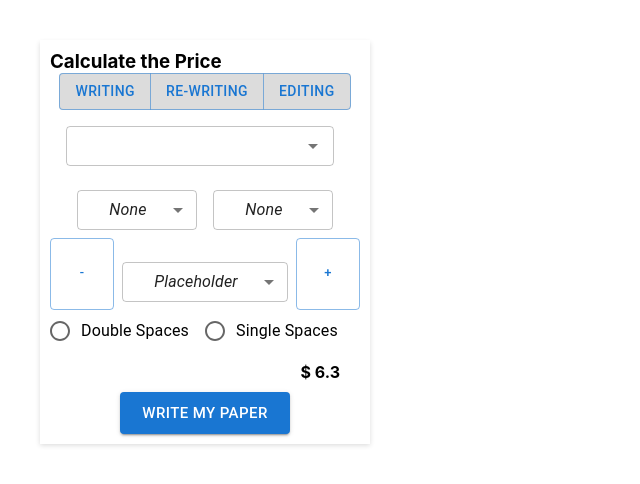
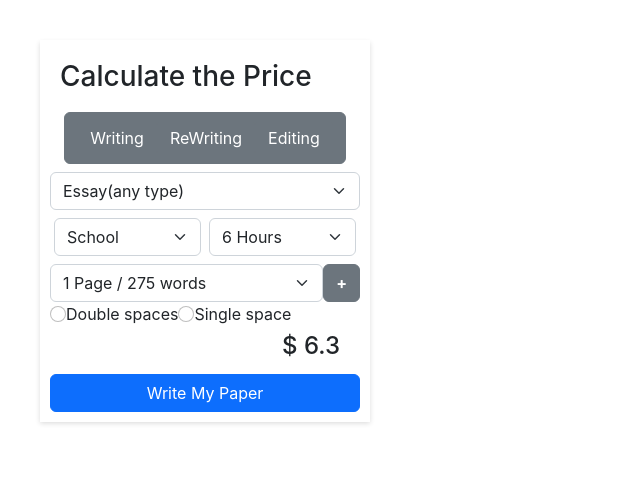
Before and after one commit to Sidkhan36/price-calculator-with-firebase, a React (Create React App) app: page / in a window 1280 px wide. Shown: the top 484 px of the page, without its empty margins (0-640 px from the left). Built offline with nearby package versions, Linux system fonts and the light colour scheme.

Commit message:
second commit

```diff
--- a/public/index.html
+++ b/public/index.html
@@ -10,6 +10,9 @@
       content="Web site created using create-react-app"
     />
     <link rel="apple-touch-icon" href="%PUBLIC_URL%/logo192.png" />
+    <!-- CSS only -->
+<link href="https://cdn.jsdelivr.net/npm/bootstrap@5.2.1/dist/css/bootstrap.min.css" rel="stylesheet" integrity="sha384-iYQeCzEYFbKjA/T2uDLTpkwGzCiq6soy8tYaI1GyVh/UjpbCx/TYkiZhlZB6+fzT" crossorigin="anonymous">
+
     <!--
       manifest.json provides metadata used when your web app is installed on a
       user's mobile device or desktop. See https://developers.google.com/web/fundamentals/web-app-manifest/
--- a/src/App.js
+++ b/src/App.js
@@ -1,13 +1,50 @@
 import './App.css';
 import { Button } from '@mui/material';
 import Form from './components/Form';
+import { useReducer } from 'react';
+import data from './components/data';
+import CreateContext from './CreateContext';
+import DispatchContext from './DispatchContext';
 
+function dispatcher(state, action){
+  switch(action.type){
+    case 'INCREMENT':
+        return {...state, words:state.words + 275, page:state.page + 1}
+    case 'DECREMENT':
+        return {...state,words:state.words - 275, page:state.page - 1}
+    }
+}
+const initialState ={
+  tabs:[{tab:"Writing"}, {tab:"ReWriting"}, {tab:"Editing"}],
+  worktype: [
+    'Essay(any type)',
+    'Admission Essay',
+    'Article Writing',
+    'Article Review',
+    'Movie Review',
+    'Course Work',
+    'Outline',
+    'Marketing Plane',
+    'Letters/Memos',
+    'Case study',
+    'Business Plan',
+  ],
+  page:1,
+  words:275
+}
 
 function App() {
+  const [state, dispatch] = useReducer(dispatcher, initialState)
+  console.log(state)
   return (
+    <DispatchContext.Provider value={dispatch}>
+    <CreateContext.Provider value={state}>
+
     <div className="App">
       <Form/>
     </div>
+    </CreateContext.Provider>
+    </DispatchContext.Provider>
   );
 }
 
--- /dev/null
+++ b/src/CreateContext.js
@@ -0,0 +1,5 @@
+import { createContext } from "react";
+
+const CreateContext = createContext()
+
+export default CreateContext
--- /dev/null
+++ b/src/DispatchContext.js
@@ -0,0 +1,5 @@
+import { createContext } from "react";
+
+const DispatchContext = createContext()
+
+export default DispatchContext
--- a/src/components/CatandTime.jsx
+++ b/src/components/CatandTime.jsx
@@ -1,54 +1,29 @@
-import { FormControl, FormHelperText, MenuItem, Select } from '@mui/material';
 import React from 'react'
 
 const CatandTime = () => {
-    const [age, setAge] = React.useState('');
-    const [week, setWeek] = React.useState('');
+  const names=[
+  'School',
+  'College',
+  'University',
+  'Maters',
+  'Doctorate']
 
-    const handleChange = (event) => {
-      setAge(event.target.value);
-    };
-    const handleChange1 = (event) => {
-      setWeek(event.target.value);
-    };
+  const time=[
+  '6 Hours',
+  '12 Hours',
+  '1 Day',
+  '2 Day',
+  '3 Day']
+
+
   return (
-    <div>
-        <FormControl sx={{ m: 1, minWidth: 120 }}>
-        <Select size='small'
-          value={age}
-          onChange={handleChange}
-          displayEmpty
-          inputProps={{ 'aria-label': 'Without label' }}
-        >
-          <MenuItem value="">
-            <em>None</em>
-          </MenuItem>
-          <MenuItem value={1}>School</MenuItem>
-          <MenuItem value={2}>College</MenuItem>
-          <MenuItem value={3}>University</MenuItem>
-          <MenuItem value={4}>Mater's</MenuItem>
-          <MenuItem value={5}>Doctorate</MenuItem>
-        </Select>
-        {/* <FormHelperText>Without label</FormHelperText> */}
-      </FormControl>
-        <FormControl sx={{ m: 1, minWidth: 120 }}>
-        <Select size='small'
-          value={week}
-          onChange={handleChange1}
-          displayEmpty
-          inputProps={{ 'aria-label': 'Without label' }}
-          >
-          <MenuItem value="">
-            <em>None</em>
-          </MenuItem>
-          <MenuItem value={0.25}>6 Hours</MenuItem>
-          <MenuItem value={0.5}>12 Hours</MenuItem>
-          <MenuItem value={1}>1 Day</MenuItem>
-          <MenuItem value={2}>2 Day</MenuItem>
-          <MenuItem value={3}>3 Day</MenuItem>
-        </Select>
-        {/* <FormHelperText>Without label</FormHelperText> */}
-      </FormControl>
+    <div className='categandtime d-flex my-2'>
+      <select className='form-select  mx-1'>
+        {names.map(name => <option key={name}>{name}</option>)}
+      </select>
+      <select className='form-select  mx-1'>
+        {time.map(time => <option key={time}>{time}</option>)}
+      </select>
     </div>
   )
 }
--- a/src/components/Form.js
+++ b/src/components/Form.js
@@ -6,25 +6,42 @@ import CatandTime from './CatandTime'
 import PagesandWords from './PagesandWords'
 import { Button, FormControlLabel, Radio, RadioGroup } from '@mui/material'
 const Form = () => {
+  function submitHandler(e){
+    e.preventDefault()
+  }
   return (
     <div className='form'>
-      <h3 style={{textAlign:'start'}}>Calculate the Price</h3>
-      <form>
+      <h3 style={{textAlign:'start', padding:'10px'}}>Calculate the Price</h3>
+      <form onSubmit={submitHandler}>
 
         <Tabs/>
         <Select/>
         <CatandTime/>
         <PagesandWords/>
-        <RadioGroup
+        {/* <RadioGroup
         row
         aria-labelledby="demo-row-radio-buttons-group-label"
         name="row-radio-buttons-group"
         >
         <FormControlLabel value="female" control={<Radio />} label="Double Spaces" />
         <FormControlLabel value="male" control={<Radio />} label="Single Spaces" />
-      </RadioGroup>
+      </RadioGroup> */}
+      <div className='d-flex'>
+
+       <input className="form-check-input" type="radio" name="flexRadioDefault" id="flexRadioDefault1" />
+  <label className="form-check-label" htmlFor="flexRadioDefault1">
+    Double spaces
+  </label>
+       <input className="form-check-input" type="radio" name="flexRadioDefault" id="flexRadioDefault1" />
+  <label className="form-check-label" htmlFor="flexRadioDefault1">
+    Single space
+  </label>
+      </div>
+
         <h4>$ 6.3</h4>
-        <Button variant='contained' size='large'>Write My Paper</Button>
+        <div className="d-grid gap-2">
+      <button className="btn btn-primary" type="button">Write My Paper</button>
+</div>
           </form>
     </div>
   )
--- a/src/components/PagesandWords.jsx
+++ b/src/components/PagesandWords.jsx
@@ -1,26 +1,11 @@
-import {
-  Button,
-  FormControl,
-  MenuItem,
-  OutlinedInput,
-  Select,
-} from "@mui/material";
-import React from "react";
-import { useTheme } from "@mui/material/styles";
-import { flexbox } from "@mui/system";
-
-const ITEM_HEIGHT = 48;
-const ITEM_PADDING_TOP = 8;
-const MenuProps = {
-  PaperProps: {
-    style: {
-      maxHeight: ITEM_HEIGHT * 4.5 + ITEM_PADDING_TOP,
-      width: 250,
-    },
-  },
-};
-
-const names = [
+import React, { useContext } from 'react'
+import CreateContext from '../CreateContext'
+import DispatchContext from '../DispatchContext'
+const PagesandWords = () => {
+  const dispatch = useContext(DispatchContext)
+  const state = useContext(CreateContext)
+  const disabled = state.page <=1 && state.words <=275?'disabled':''
+  const pageandwords =[
     "1 Page / 275 words",
         "2 Page / 550 words",
         "3 Page / 825 words",
@@ -30,67 +15,19 @@ const names = [
         "7 Page / 1925 words",
         "8 Page / 2200 words",
         "9 Page / 2475 words",
-];
-
-function getStyles(name, personName, theme) {
-  return {
-    fontWeight:
-      personName.indexOf(name) === -1
-        ? theme.typography.fontWeightRegular
-        : theme.typography.fontWeightMedium,
-  };
-}
-const PagesandWords = () => {
-  const theme = useTheme();
-  const [personName, setPersonName] = React.useState([]);
-
-  const handleChange = (event) => {
-    const {
-      target: { value },
-    } = event;
-    setPersonName(
-      // On autofill we get a stringified value.
-      typeof value === "string" ? value.split(",") : value
-    );
-  };
+  ]
   return (
-    <div style={{ display: "flex" }}>
-      <Button variant="outlined" size="small">-</Button>
-      <FormControl sx={{ m: 1, width: 300, mt: 3 }}>
-        <Select
-          size="small"
-          multiple
-          displayEmpty
-          value={personName}
-          onChange={handleChange}
-          input={<OutlinedInput />}
-          renderValue={(selected) => {
-            if (selected.length === 0) {
-              return <em>Placeholder</em>;
+    <div className='d-flex'>
+      {!disabled && <button className='btn fw-bold ' onClick={()=> dispatch({type:'DECREMENT'})}>-</button>}
+      <select name='pages' className='form-select'>
+        {pageandwords.map(page => <option key={page}>{page}</option>)}
+      </select>
+      <button className='btn btn-secondary fw-bold' onClick={()=> dispatch({type:'INCREMENT'})}>+</button>
+    </div>
+  )
 }
 
-            return selected.join(", ");
-          }}
-          MenuProps={MenuProps}
-          inputProps={{ "aria-label": "Without label" }}
-        >
-          <MenuItem disabled value="">
-            <em>Placeholder</em>
-          </MenuItem>
-          {names.map((name) => (
-            <MenuItem
-              key={name}
-              value={name}
-              style={getStyles(name, personName, theme)}
-            >
-              {name}
-            </MenuItem>
-          ))}
-        </Select>
-      </FormControl>
-      <Button variant="outlined" size="small">+</Button>
-    </div>
-  );
-};
-
-export default PagesandWords;
+export default PagesandWords
+{/* <option className='style'>1 Page / 275 words</option>
+<option className='style'>2 Page / 550 words</option>
+<option className='style'>3 Page / 825 words</option>  */}
--- a/src/components/Select.jsx
+++ b/src/components/Select.jsx
@@ -1,45 +1,18 @@
-import * as React from 'react';
-import { useTheme } from '@mui/material/styles';
-import { Autocomplete, TextField } from '@mui/material';
+import React, { useContext } from 'react'
+import CreateContext from '../CreateContext'
 
-const names = [
-  'Essay(any type)',
-  'Admission Essay',
-  'Article Writing',
-  'Article Review',
-  'Movie Review',
-  'Course Work',
-  'Outline',
-  'Marketing Plane',
-  'Letters/Memos',
-  'Case study',
-  'Business Plan',
-];
+const Select = () => {
+  const state = useContext(CreateContext)
+  const worktype = state.worktype
+  // console.log(worktype)
+  return (
+    <div className='my-2'>
+  <select className="form-select my-2'" >
+    {worktype.map(type => <option key={type}>{type}</option>)}
 
-export default function MultipleSelectPlaceholder() {
-  const theme = useTheme();
-  const [personName, setPersonName] = React.useState([]);
+  </select>
+    </div>
+  )
+}
 
-  const handleChange = (event) => {
-    const {
-      target: { value },
-    } = event;
-    setPersonName(
-      // On autofill we get a stringified value.
-      typeof value === 'string' ? value.split(',') : value,
-    );
-  };
-
-  return (
-    <div>
- <Autocomplete
-      disablePortal
-      id="combo-box-demo"
-      options={names}
-      sx={{ width: 300 , padding:2}}
-      size='small'
-      renderInput={(params) => <TextField {...params} />}
-    />
-    </div>
-  );
-}
+export default Select
--- a/src/components/Tabs.jsx
+++ b/src/components/Tabs.jsx
@@ -1,15 +1,11 @@
-import { Box, Button, ButtonBase, ButtonGroup, Tab } from '@mui/material'
-import React from 'react'
-
+import React, { useContext } from 'react'
+import CreateContext from '../CreateContext'
 const Tabs = () => {
-
+  const state = useContext(CreateContext)
+  console.log(state.tabs)
   return (
-    <div>
-        <ButtonGroup sx={{backgroundColor:'gainsboro'}}>
-           <Button variant='outlined'>Writing</Button>
-           <Button variant='outlined'>Re-Writing</Button>
-           <Button variant='outlined'>Editing</Button>
-        </ButtonGroup>
+    <div className='btn btn-secondary'>
+      {state.tabs.map(tab => <button key={tab.tab} className='btn btn-secondary '>{tab.tab}</button>)}
     </div>
   )
 }
--- a/src/components/data.js
+++ b/src/components/data.js
@@ -0,0 +1,132 @@
+export default {
+    "data": {
+        "WRITTING": {
+            "names": {
+                1: 'Hafeez essay',
+                2: 'Admission Essay',
+                3: 'Article Writing',
+                4: 'Article Review',
+                5: 'Movie Review',
+                6: 'Course Work',
+                7: 'Outline',
+                8: 'Marketing Plane',
+                9: 'Letters/Memos',
+                10: 'Case study',
+                11: 'Business Plan',
+            },
+            "institute": {
+                1: "School",
+                2: "College",
+                3: "University",
+                4: "Masters",
+                5: "Doctorate",
+            },
+            "hourse": {
+                6: "Hours",
+                12: "Hours",
+                1: "Day",
+                2: "Day",
+                3: "Day",
+
+            },
+            "placeholders": {
+
+                1: "Page / 275 words",
+                2: "Page / 550 words",
+                3: "Page / 825 words",
+                4: "Page / 1100 words",
+                5: "Page / 1375 words",
+                6: "Page / 1650 words",
+
+            },
+            "price":{
+                1:13.5,
+            }
+        },
+        "RE-WRITTING": {
+            "names": {
+                1: 'Sid Essay',
+                2: 'Admission Essay',
+                3: 'Article Writing',
+                4: 'Article Review',
+                5: 'Movie Review',
+                6: 'Course Work',
+                7: 'Outline',
+                8: 'Marketing Plane',
+
+            },
+            "institute": {
+                1: "School",
+                2: "College",
+                3: "University",
+                4: "Masters",
+            },
+            "hourse": {
+                12: "Hours",
+                1: "Day",
+                2: "Day",
+                3: "Day",
+
+            },
+            "placeholders": {
+
+                1: "Page / 111 words",
+                2: "Page / 222 words",
+                3: "Page / 333 words",
+                4: "Page / 1100 words",
+                5: "Page / 1375 words",
+                6: "Page / 1650 words",
+                7: "Page / 1925 words",
+
+            },
+            "price":{
+                1:9.4,
+            }
+        },
+        "EDITING": {
+            "names": {
+                1: 'Sheeraz essay',
+                2: 'Admission Essay',
+                3: 'Article Writing',
+                4: 'Article Review',
+                5: 'Movie Work',
+                6: 'Course Work',
+                7: 'Outline',
+                8: 'Marketing Plane',
+                9: 'Letters/Memos',
+
+            },
+            "institute": {
+                1: "School",
+                2: "College",
+                3: "University",
+                4: "Masters",
+                5: "Doctorate",
+            },
+            "hourse": {
+                6: "Hours",
+                12: "Hours",
+                1: "Day",
+                2: "Day",
+                3: "Day",
+
+            },
+            "placeholders": {
+
+                1: "Page / 275 words",
+                2: "Page / 550 words",
+                3: "Page / 825 words",
+                4: "Page / 1100 words",
+                5: "Page / 1375 words",
+                6: "Page / 1650 words",
+                7: "Page / 1925 words",
+                8: "Page / 2200 words",
+                9: "Page / 2475 words",
+
+            },
+            "price":{
+                1:6.75,
+            }
+        },
+    }
+}
--- a/src/components/form.css
+++ b/src/components/form.css
@@ -20,3 +20,8 @@ h4{
     margin-right: 20px;
     line-height: 40px;
 }
+.style{
+    padding: 12px;
+    border: none;
+
+}
```
Lines whose indentation alone changed are shown as unchanged.
